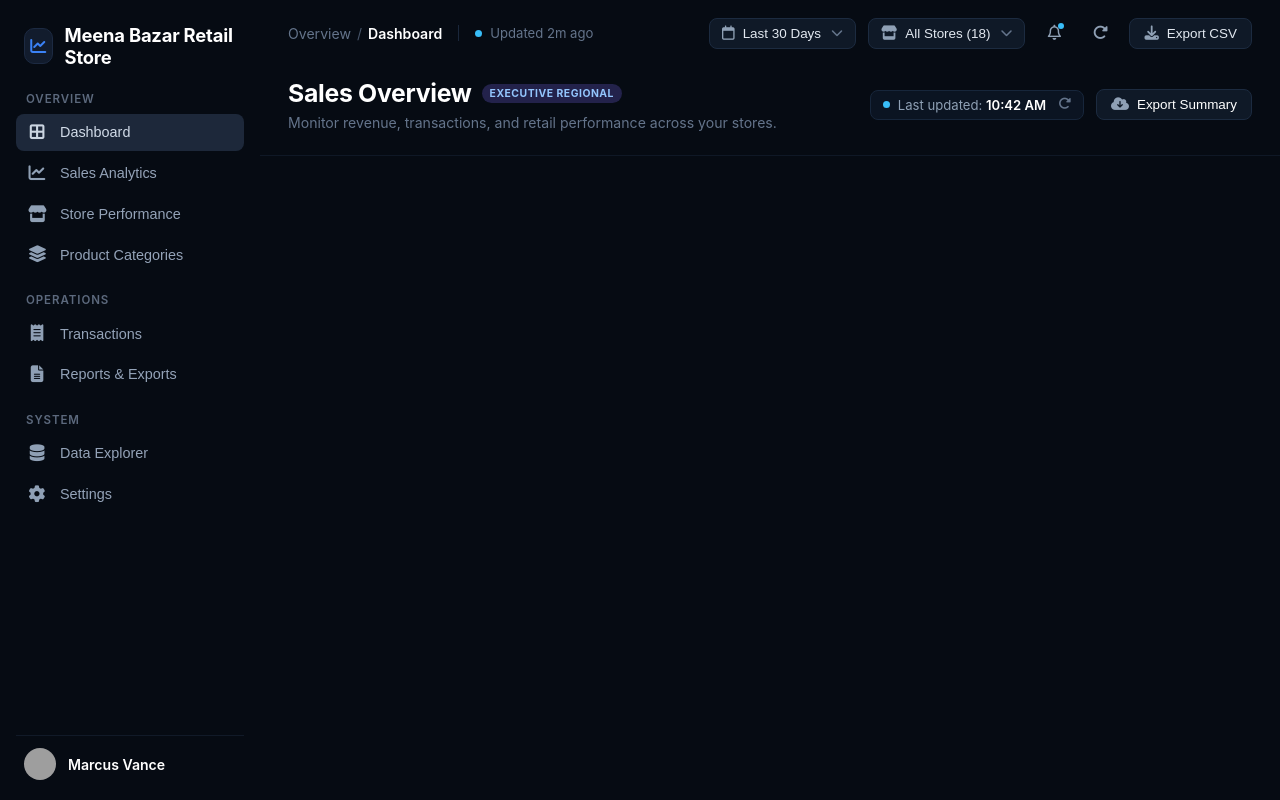
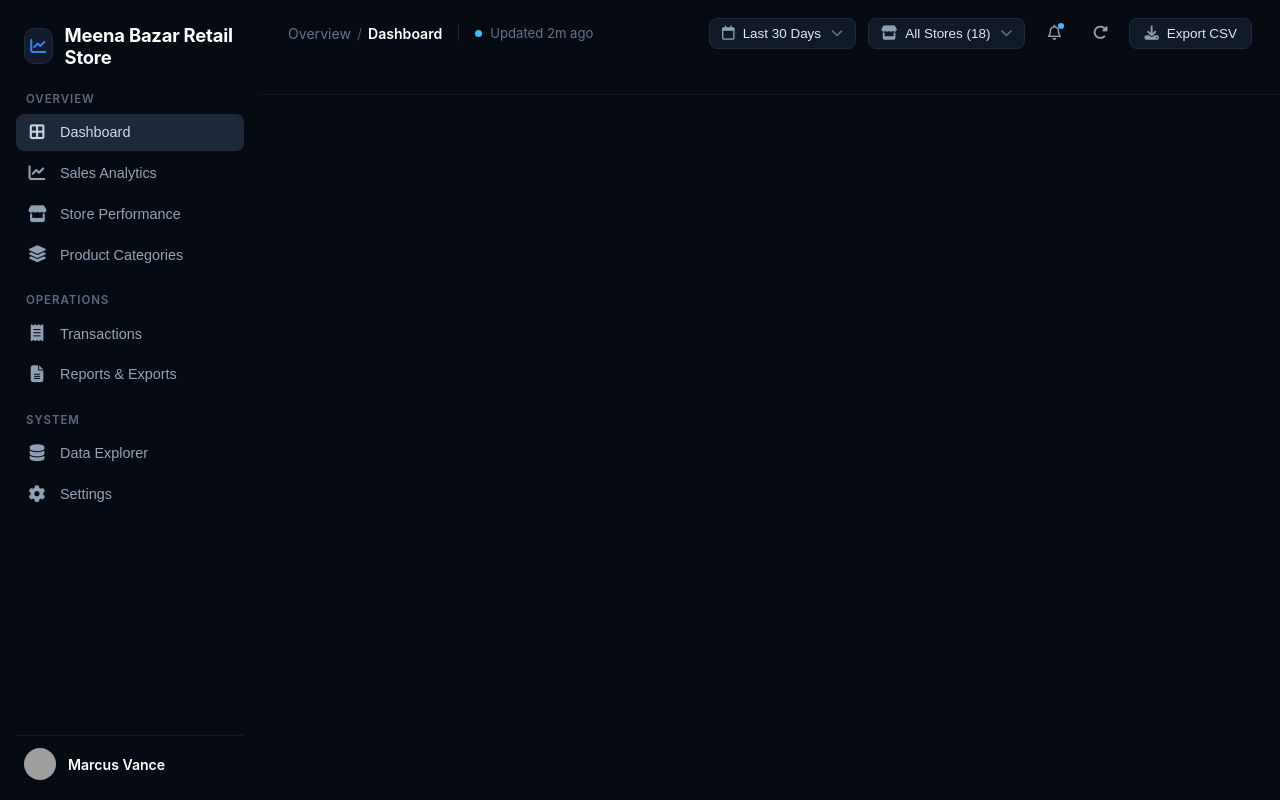
Before and after one commit to ferdoushasanpr/Meena-Bazar-Retail-Store-Performance-Dashboard, an Angular app in the folder ClientApp/: page / in a window 1280 px wide. Built offline with nearby package versions, Linux system fonts and the light colour scheme; grey boxes are pictures that could not be loaded.

Commit message:
feat(mod): Topbar UI Fixed.

```diff
--- a/ClientApp/src/app/shared/topbar/topbar.css
+++ b/ClientApp/src/app/shared/topbar/topbar.css
@@ -158,85 +158,3 @@
     background-color: #162438;
     color: #ffffff;
 }
-
-/* --- Page Header Row --- */
-.header-row {
-    display: flex;
-    align-items: center;
-    justify-content: space-between;
-    margin-top: 8px;
-}
-
-.title-heading {
-    display: flex;
-    align-items: center;
-    gap: 10px;
-}
-
-.page-title {
-    color: #ffffff;
-    font-size: 1.55rem;
-    font-weight: 700;
-    margin: 0;
-    letter-spacing: -0.3px;
-}
-
-.role-badge {
-    background-color: #23224b;
-    color: #93c5fd;
-    font-size: 0.65rem;
-    font-weight: 700;
-    padding: 3px 8px;
-    border-radius: 12px;
-    letter-spacing: 0.5px;
-}
-
-.page-description {
-    color: #64748b;
-    font-size: 0.88rem;
-    margin: 6px 0 0 0;
-}
-
-/* Action Group */
-.action-group {
-    display: flex;
-    align-items: center;
-    gap: 12px;
-}
-
-.info-pill {
-    background-color: #0b1422;
-    border: 1px solid #17263b;
-    border-radius: 8px;
-    padding: 6px 12px;
-    display: flex;
-    align-items: center;
-    gap: 8px;
-    font-size: 0.82rem;
-    color: #8fa0b5;
-}
-
-.info-pill strong {
-    color: #ffffff;
-    font-weight: 600;
-}
-
-.pill-refresh-btn {
-    background: transparent;
-    border: none;
-    color: #64748b;
-    cursor: pointer;
-    padding: 0 0 0 4px;
-    font-size: 0.8rem;
-    display: flex;
-    align-items: center;
-}
-
-.pill-refresh-btn:hover {
-    color: #ffffff;
-}
-
-.primary-action {
-    background-color: #0f1927;
-    color: #ffffff;
-}
--- a/ClientApp/src/app/shared/topbar/topbar.html
+++ b/ClientApp/src/app/shared/topbar/topbar.html
@@ -51,36 +51,4 @@
             </button>
         </div>
     </div>
-
-    <!-- Page Header Title Bar -->
-    <div class="header-row">
-        <!-- Title & Subtitle -->
-        <div class="title-group">
-            <div class="title-heading">
-                <h1 class="page-title">Sales Overview</h1>
-                <span class="role-badge">EXECUTIVE REGIONAL</span>
-            </div>
-            <p class="page-description">
-                Monitor revenue, transactions, and retail performance across your stores.
-            </p>
-        </div>
-
-        <!-- Header Actions -->
-        <div class="action-group">
-            <!-- Last Updated Status Pill -->
-            <div class="info-pill">
-                <span class="blue-dot"></span>
-                <span class="pill-text">Last updated: <strong>{{ lastUpdatedTime }}</strong></span>
-                <button class="pill-refresh-btn" type="button" aria-label="Refresh Status" (click)="onRefresh()">
-                    <i class="fa-solid fa-rotate-right"></i>
-                </button>
-            </div>
-
-            <!-- Export Summary Button -->
-            <button class="btn-action primary-action" type="button" (click)="onExportSummary()">
-                <i class="fa-solid fa-cloud-arrow-down icon-left"></i>
-                <span>Export Summary</span>
-            </button>
-        </div>
-    </div>
 </header>
```
